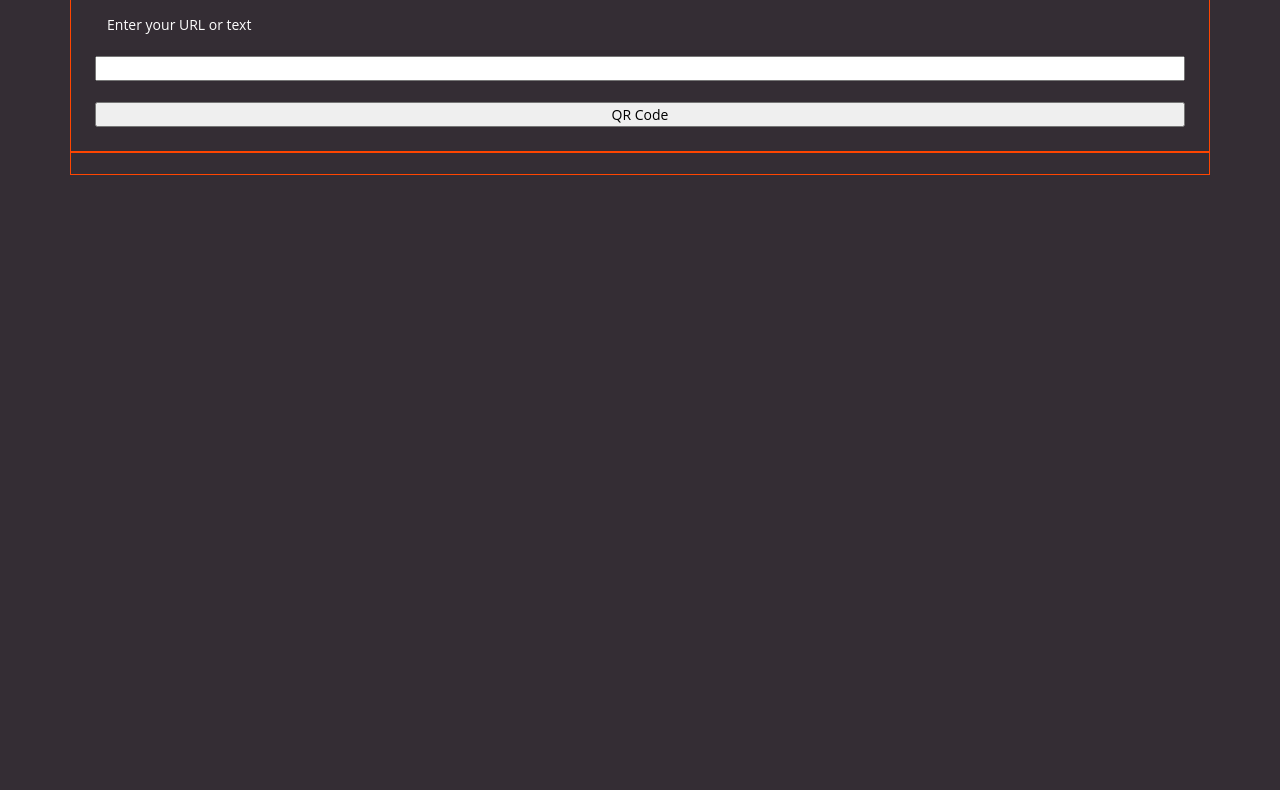
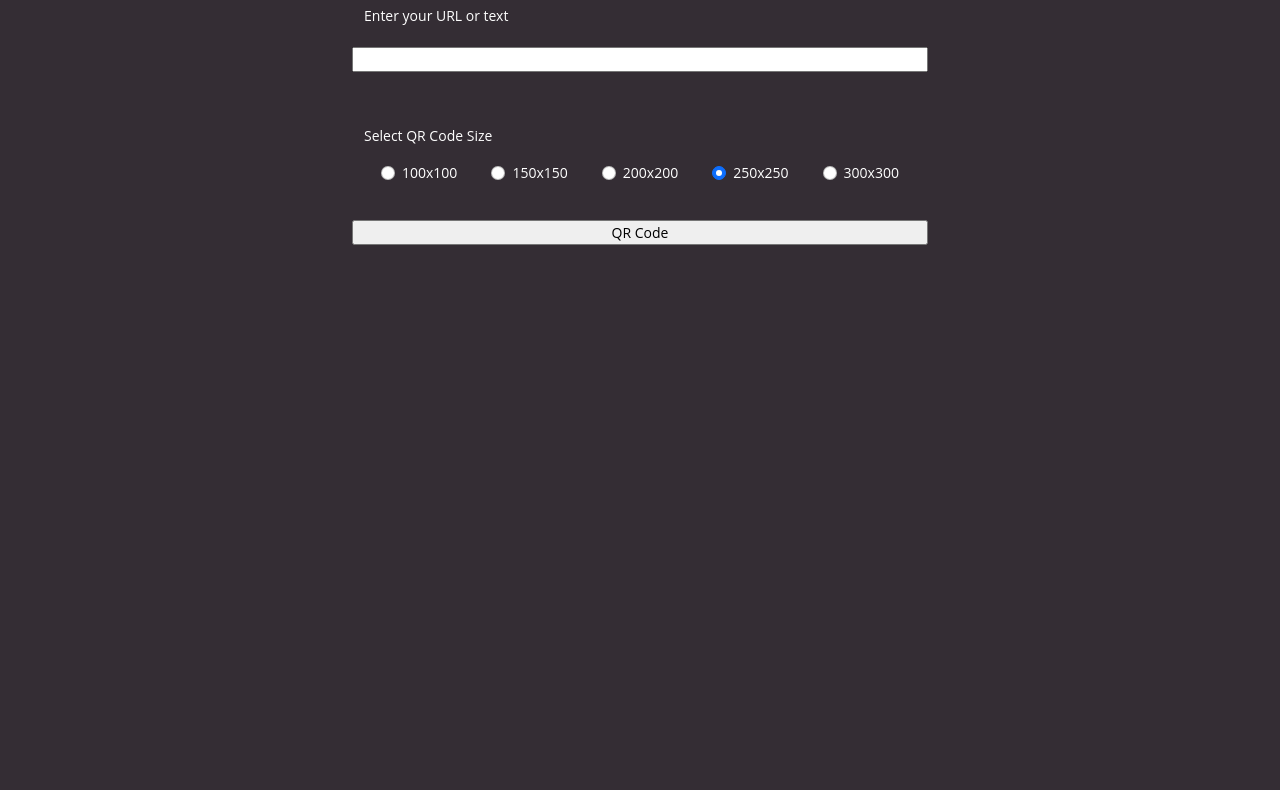
Before and after one commit to meriam-hamdaoui/QRCode, a plain HTML site: page index.html in a window 1280 px wide. Shown: the part 99-889 px from the top of the page. Before the commit the page ends 800 px from the top, so only its background shows below. Drawn offline with nearby package versions, Linux system fonts and the light colour scheme.

Commit message:
reorganize

```diff
--- a/style.css
+++ b/css/style.css
@@ -27,21 +27,8 @@ body {
   padding: 2rem;
 }
 
-/* div.container {
-  display: flex;
-  flex-direction: column;
-  justify-content: center;
-  align-items: center;
-  gap: 2rem;
-} */
-
-div.row {
-  /* display: flex;
-  flex-direction: row;
-  justify-content: center;
-  align-items: center;
-  gap: 1rem;
-  flex-wrap: wrap;
-  padding: 2rem; */
-  border: 1px solid orangered;
+section.container {
+  width: 50%;
+  margin: 0 auto;
+  height: 100vh;
 }
--- a/index.html
+++ b/index.html
@@ -11,42 +11,97 @@
       integrity="sha384-EVSTQN3/azprG1Anm3QDgpJLIm9Nao0Yz1ztcQTwFspd3yD65VohhpuuCOmLASjC"
       crossorigin="anonymous"
     />
-    <link rel="stylesheet" href="style.css" />
+    <link rel="stylesheet" href="./css/style.css"" />
 
     <title>QRCode Generator</title>
   </head>
   <body>
     <h1 align="center">QRCode Generator</h1>
     <section class="container">
-      <div class="row p-4 text-left flex-column">
-        <label for="showText">Enter your URL or text</label> <br />
-        <input type="text" name="" id="showText" /> <br />
+      <div class="row p-3 text-left flex-column">
+        <label for="QRtxt">Enter your URL or text</label> <br />
+        <input type="text" name="" id="QRtxt" required /> <br />
+      </div>
+      <div class="row p-3 text-left">
+        <label for="QRsize" class="pb-3">Select QR Code Size</label> <br />
+        <div class="d-flex flex-row justify-content-around">
+          <!-- 100 -->
+          <div class="form-check">
+            <input
+              class="form-check-input"
+              type="radio"
+              name="size100"
+              id="size100"
+              value="100"
+            />
+            <label class="form-check-label" for="size100"> 100x100 </label>
+          </div>
+          <!-- 150 -->
+          <div class="form-check">
+            <input
+              class="form-check-input"
+              type="radio"
+              name="size150"
+              id="size150"
+              value="150"
+            />
+            <label class="form-check-label" for="size150"> 150x150 </label>
+          </div>
+          <!-- 200 -->
+          <div class="form-check">
+            <input
+              class="form-check-input"
+              type="radio"
+              name="size200"
+              id="size200"
+              value="200"
+            />
+            <label class="form-check-label" for="size200"> 200x200 </label>
+          </div>
+
+          <!-- 250 -->
+          <div class="form-check">
+            <input
+              class="form-check-input"
+              type="radio"
+              name="size250"
+              id="size250"
+              value="250"
+              checked
+            />
+            <label class="form-check-label" for="size250"> 250x250 </label>
+          </div>
+          <!-- 300 -->
+          <div class="form-check">
+            <input
+              class="form-check-input"
+              type="radio"
+              name="size300"
+              id="size300"
+              value="300"
+            />
+            <label class="form-check-label" for="size300"> 300x300 </label>
+          </div>
+        </div>
+      </div>
+
+      <div class="row p-3 text-left flex-column">
         <input
           type="submit"
           name=""
           id=""
           value="QR Code"
-          onclick="showAlert()"
+          onclick="generateQRCode()"
         />
       </div>
+
       <div class="row">
         <center><img src="" alt="" id="img" /></center>
       </div>
     </section>
 
-    <!-- <script type="text/javascript">
-      //   alert("Hello World!");
-      function showAlert() {
-        var showMe = document.getElementById("showText").value;
-
-        // alert(showMe);
-
-        var message = document.getElementById("showMsg");
-        message.innerHTML = showMe;
-      }
-
-    </script> -->
-
+    <!-- qr code script -->
+    <script type="text/javascript" src="./js/script.js"></script>
     <!-- bootstrap -->
     <script
       src="https://cdn.jsdelivr.net/npm/bootstrap@5.0.2/dist/js/bootstrap.bundle.min.js"
--- /dev/null
+++ b/js/script.js
@@ -0,0 +1,8 @@
+function generateQRCode() {
+  var showMe = document.getElementById("showText").value;
+
+  alert(showMe);
+
+  // var message = document.getElementById("showMsg");
+  // message.innerHTML = showMe;
+}
```
Also changed, not shown: css/base.css (renamed from base.css).
